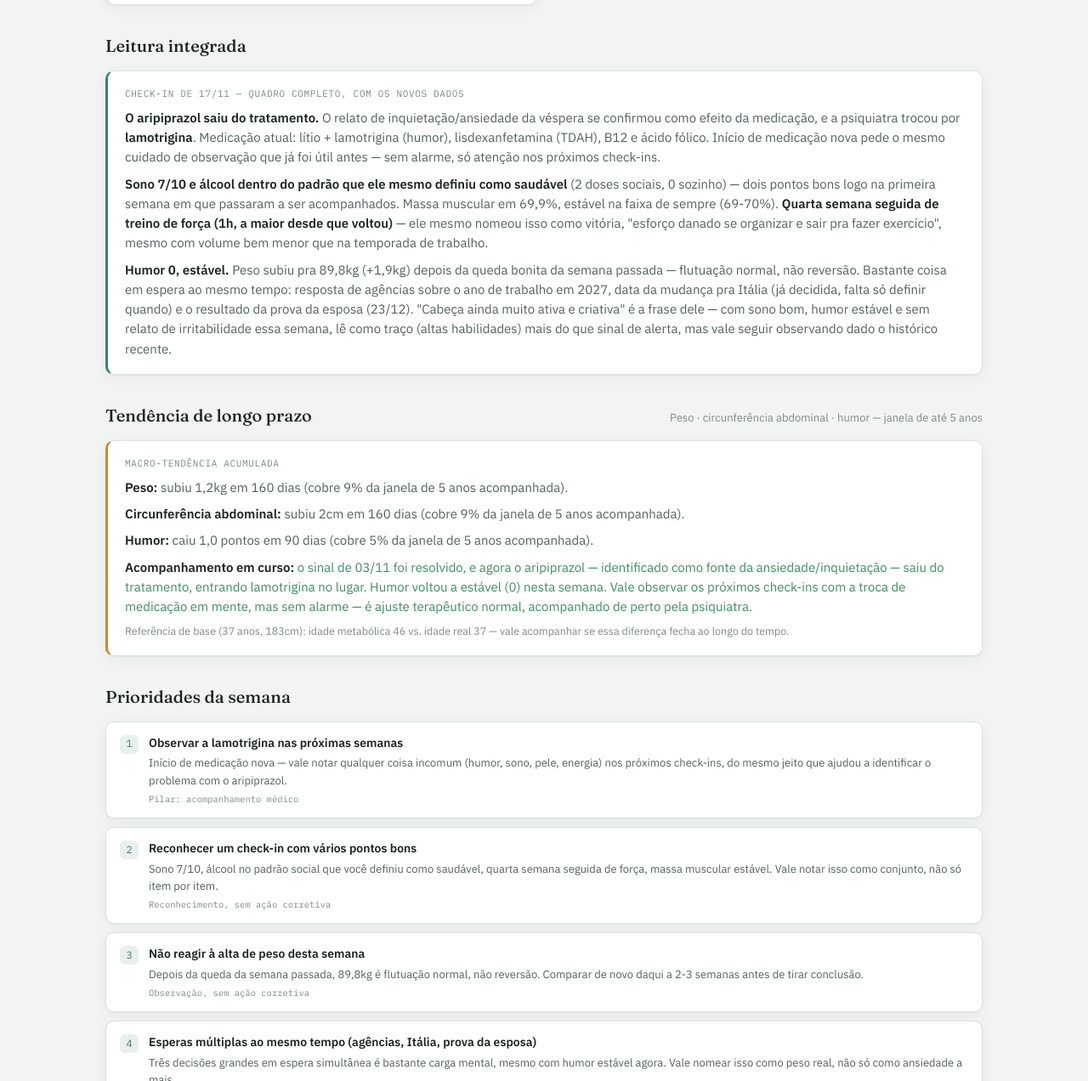
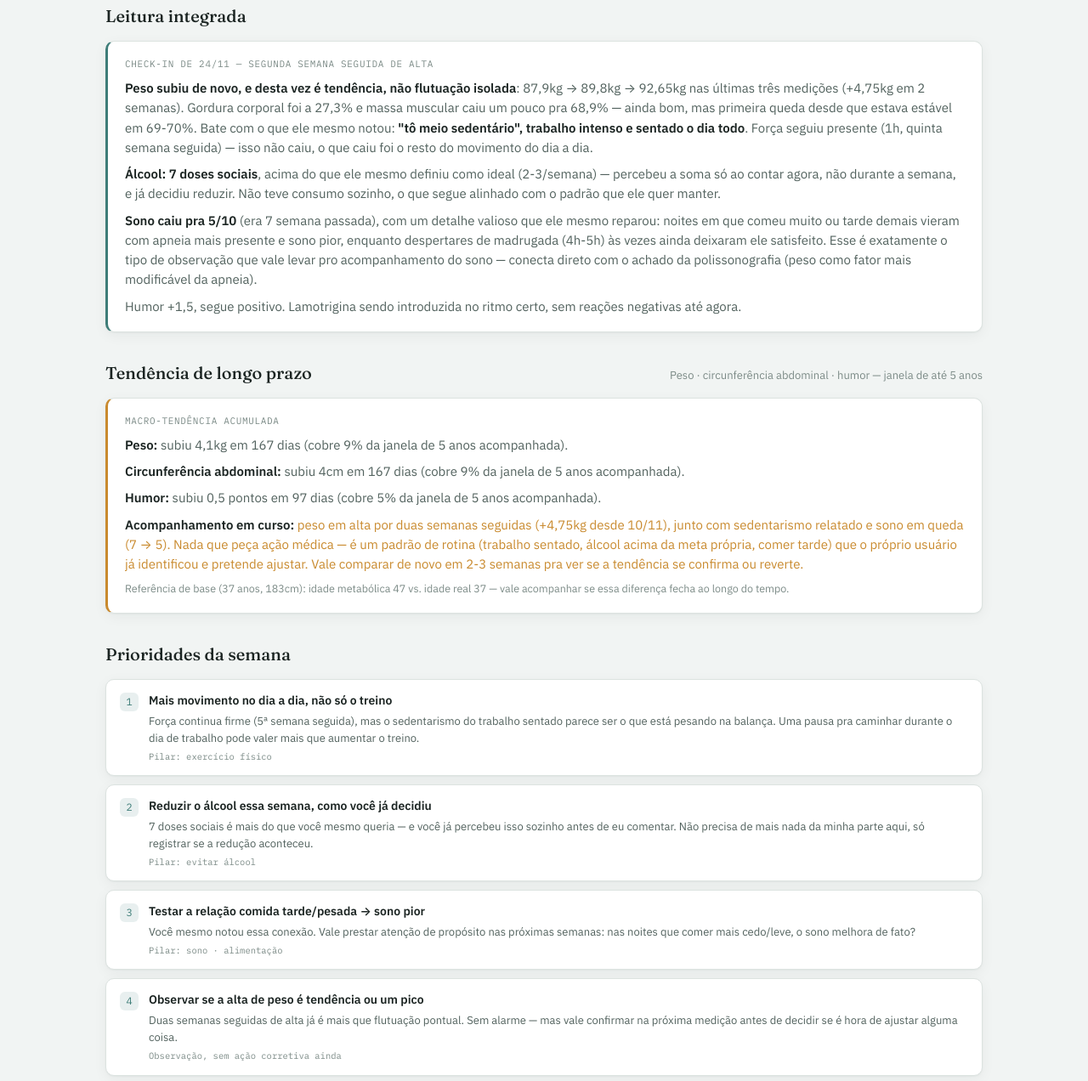
Before and after one commit to felipedpaiva-oss/Agenteautocuidadopublico, a plain HTML site: page dashboard/index.html in a window 1280 px wide. Shown: the part 1528-2800 px from the top of the page at 85% size. Drawn offline with Linux system fonts and the light colour scheme.

Commit message:
Registra check-in de 24/11 — segunda semana seguida de alta de peso
Circunferência 98cm, 3h cardio, 1h força (quinta semana seguida), 2
descontroles, 7 doses de álcool sociais (acima da meta própria do
usuário, 0 sozinho), sono 5/10 (queda de 7), humor +1,5.

Peso subiu +4,75kg em 2 semanas (87,9 → 89,8 → 92,65kg) — já é
tendência, não mais flutuação pontual. Usuário relatou sedentarismo
por trabalho intenso e sentado, e notou conexão entre comer tarde/
muito e apneia mais presente à noite. Lamotrigina sendo introduzida
sem reações negativas. Atualiza leitura integrada, tendência e
prioridades do dashboard.

Co-Authored-By: Claude Sonnet 5 <noreply@anthropic.com>
Claude-Session: https://claude.ai/code/session_01M48nYnG92ZZtHdfeqGGJXb

```diff
--- a/dashboard/index.html
+++ b/dashboard/index.html
@@ -514,7 +514,12 @@ const bio = [
     massa_muscular_esqueletica_pct: 38.1, massa_muscular_esqueletica_kg: 34.2,
     massa_muscular_pct: 69.9, massa_muscular_kg: 62.7, agua_pct: 52.1, agua_kg: 46.8,
     gordura_visceral: 15.5, ossos_kg: 3.57, metabolismo_kcal: 1872, proteina_pct: 17.8,
-    obesidade_pct: 24.6, idade_metabolica: 46, lbm_kg: 66.31, idade_real: 37, altura_cm: 183 }
+    obesidade_pct: 24.6, idade_metabolica: 46, lbm_kg: 66.31, idade_real: 37, altura_cm: 183 },
+  { date: '2026-11-24', peso_kg: 92.65, imc: 27.7, gordura_pct: 27.3, peso_gordura_kg: 25.3,
+    massa_muscular_esqueletica_pct: 37.4, massa_muscular_esqueletica_kg: 34.7,
+    massa_muscular_pct: 68.9, massa_muscular_kg: 63.9, agua_pct: 51.6, agua_kg: 47.8,
+    gordura_visceral: 16.5, ossos_kg: 3.48, metabolismo_kcal: 1910, proteina_pct: 17.3,
+    obesidade_pct: 28.5, idade_metabolica: 47, lbm_kg: 67.39, idade_real: 37, altura_cm: 183 }
 ];
 
 const checkins = [
@@ -579,7 +584,10 @@ const checkins = [
     observacoes: 'Falou com a psiquiatra: ela manteve o tratamento como estava. Entrou com a dose final do aripiprazol. Se sentindo "simplesmente bem", avançando nos projetos apesar da incerteza financeira. Orgulhoso de ter quebrado o ciclo de várias semanas ganhando peso. Episódios de grito/irritabilidade com as filhas diminuíram bastante; mais conversas com a esposa, que entende melhor e está ajudando mais.' },
   { date: '2026-11-17', circunferencia_abdominal_cm: 96, horas_cardio: 3.5, horas_forca: 1,
     episodios_descontrole_alimentar: 3, humor: 0, alcool_doses_sociais: 2, sono_qualidade: 7,
-    observacoes: 'Mudança de medicação: saiu o aripiprazol (identificado como fonte da inquietação/ansiedade relatada na véspera) e entrou a lamotrigina. Ansiedade financeira e profissional seguem presentes (aguardando resposta de agências sobre 2027), mas sendo administradas. Ansiedade de espera: mudança pra Itália já definida mas sem data, resultado da prova da esposa só em 23/12. Cabeça ainda muito ativa e criativa. Orgulhoso da constância no exercício físico mesmo bem abaixo do volume da temporada.' }
+    observacoes: 'Mudança de medicação: saiu o aripiprazol (identificado como fonte da inquietação/ansiedade relatada na véspera) e entrou a lamotrigina. Ansiedade financeira e profissional seguem presentes (aguardando resposta de agências sobre 2027), mas sendo administradas. Ansiedade de espera: mudança pra Itália já definida mas sem data, resultado da prova da esposa só em 23/12. Cabeça ainda muito ativa e criativa. Orgulhoso da constância no exercício físico mesmo bem abaixo do volume da temporada.' },
+  { date: '2026-11-24', circunferencia_abdominal_cm: 98, horas_cardio: 3, horas_forca: 1,
+    episodios_descontrole_alimentar: 2, humor: 1.5, alcool_doses_sociais: 7, alcool_doses_sozinho: 0, sono_qualidade: 5,
+    observacoes: '7 doses sociais em 4 ocasiões (uma com 3 doses só) — mais do que gostaria, só percebeu a soma ao contar agora; pretende diminuir essa semana. Lamotrigina sendo introduzida no ritmo aconselhado, sem reações negativas até agora. Sedentário por causa de trabalho intenso e sentado o dia todo; quer se dedicar mais aos esportes. Sono: vários episódios de acordar às 4h/5h e não voltar a dormir, mas acordou satisfeito nesses dias; em outras noites (comeu muito ou tarde demais) dormiu muito mal, com apneia aparentemente mais presente — padrão a observar.' }
 ];
 
 // ---------- Helpers ----------
@@ -899,22 +907,21 @@ document.getElementById('chart-sub').textContent = `${bio.length} registro(s) de
 // ---------- Leitura integrada (texto) ----------
 const readingCard = document.getElementById('reading-card');
 readingCard.innerHTML = `
-  <span class="card-label">Check-in de 17/11 — quadro completo, com os novos dados</span>
-  <p><strong>O aripiprazol saiu do tratamento.</strong> O relato de inquietação/ansiedade da véspera se confirmou
-  como efeito da medicação, e a psiquiatra trocou por <strong>lamotrigina</strong>. Medicação atual: lítio +
-  lamotrigina (humor), lisdexanfetamina (TDAH), B12 e ácido fólico. Início de medicação nova pede o mesmo cuidado de
-  observação que já foi útil antes — sem alarme, só atenção nos próximos check-ins.</p>
-  <p><strong>Sono 7/10 e álcool dentro do padrão que ele mesmo definiu como saudável</strong> (2 doses sociais, 0
-  sozinho) — dois pontos bons logo na primeira semana em que passaram a ser acompanhados. Massa muscular em 69,9%,
-  estável na faixa de sempre (69-70%). <strong>Quarta semana seguida de treino de força (1h, a maior desde que
-  voltou)</strong> — ele mesmo nomeou isso como vitória, "esforço danado se organizar e sair pra fazer exercício",
-  mesmo com volume bem menor que na temporada de trabalho.</p>
-  <p><strong>Humor 0, estável.</strong> Peso subiu pra 89,8kg (+1,9kg) depois da queda bonita da semana passada —
-  flutuação normal, não reversão. Bastante coisa em espera ao mesmo tempo: resposta de agências sobre o ano de
-  trabalho em 2027, data da mudança pra Itália (já decidida, falta só definir quando) e o resultado da prova da
-  esposa (23/12). "Cabeça ainda muito ativa e criativa" é a frase dele — com sono bom, humor estável e sem relato de
-  irritabilidade essa semana, lê como traço (altas habilidades) mais do que sinal de alerta, mas vale seguir
-  observando dado o histórico recente.</p>
+  <span class="card-label">Check-in de 24/11 — segunda semana seguida de alta</span>
+  <p><strong>Peso subiu de novo, e desta vez é tendência, não flutuação isolada</strong>: 87,9kg → 89,8kg → 92,65kg
+  nas últimas três medições (+4,75kg em 2 semanas). Gordura corporal foi a 27,3% e massa muscular caiu um pouco pra
+  68,9% — ainda bom, mas primeira queda desde que estava estável em 69-70%. Bate com o que ele mesmo notou:
+  <strong>"tô meio sedentário", trabalho intenso e sentado o dia todo</strong>. Força seguiu presente (1h, quinta
+  semana seguida) — isso não caiu, o que caiu foi o resto do movimento do dia a dia.</p>
+  <p><strong>Álcool: 7 doses sociais</strong>, acima do que ele mesmo definiu como ideal (2-3/semana) — percebeu a
+  soma só ao contar agora, não durante a semana, e já decidiu reduzir. Não teve consumo sozinho, o que segue
+  alinhado com o padrão que ele quer manter.</p>
+  <p><strong>Sono caiu pra 5/10</strong> (era 7 semana passada), com um detalhe valioso que ele mesmo reparou: noites
+  em que comeu muito ou tarde demais vieram com apneia mais presente e sono pior, enquanto despertares de madrugada
+  (4h-5h) às vezes ainda deixaram ele satisfeito. Esse é exatamente o tipo de observação que vale levar pro
+  acompanhamento do sono — conecta direto com o achado da polissonografia (peso como fator mais modificável da
+  apneia).</p>
+  <p>Humor +1,5, segue positivo. Lamotrigina sendo introduzida no ritmo certo, sem reações negativas até agora.</p>
 `;
 
 // ---------- Tendência de longo prazo ----------
@@ -941,10 +948,11 @@ trendCard.innerHTML = `
   <p>${trendText(bio.map(r => ({ date: r.date, value: r.peso_kg })), 'Peso', 'kg', 1)}</p>
   <p>${trendText(checkins.map(r => ({ date: r.date, value: r.circunferencia_abdominal_cm })), 'Circunferência abdominal', 'cm', 0)}</p>
   <p>${trendText(checkins.map(r => ({ date: r.date, value: r.humor })), 'Humor', ' pontos', 1)}</p>
-  <p style="color:var(--good)"><strong>Acompanhamento em curso:</strong> o sinal de 03/11 foi resolvido, e agora o
-  aripiprazol — identificado como fonte da ansiedade/inquietação — saiu do tratamento, entrando lamotrigina no lugar.
-  Humor voltou a estável (0) nesta semana. Vale observar os próximos check-ins com a troca de medicação em mente,
-  mas sem alarme — é ajuste terapêutico normal, acompanhado de perto pela psiquiatra.</p>
+  <p style="color:var(--warning)"><strong>Acompanhamento em curso:</strong> peso em alta por duas semanas seguidas
+  (+4,75kg desde 10/11), junto com sedentarismo relatado e sono em queda (7 → 5). Nada que peça ação médica — é
+  um padrão de rotina (trabalho sentado, álcool acima da meta própria, comer tarde) que o próprio usuário já
+  identificou e pretende ajustar. Vale comparar de novo em 2-3 semanas pra ver se a tendência se confirma ou
+  reverte.</p>
   <p style="font-size:12.5px;color:var(--ink-muted)">Referência de base (${b ? b.idade_real : '—'} anos, ${b ? b.altura_cm : '—'}cm):
   idade metabólica ${b ? b.idade_metabolica : '—'} vs. idade real ${b ? b.idade_real : '—'} — vale acompanhar se essa
   diferença fecha ao longo do tempo.</p>
@@ -953,24 +961,24 @@ trendCard.innerHTML = `
 // ---------- Prioridades da semana ----------
 const priorities = [
   {
-    title: 'Observar a lamotrigina nas próximas semanas',
-    desc: 'Início de medicação nova — vale notar qualquer coisa incomum (humor, sono, pele, energia) nos próximos check-ins, do mesmo jeito que ajudou a identificar o problema com o aripiprazol.',
-    tag: 'Pilar: acompanhamento médico'
+    title: 'Mais movimento no dia a dia, não só o treino',
+    desc: 'Força continua firme (5ª semana seguida), mas o sedentarismo do trabalho sentado parece ser o que está pesando na balança. Uma pausa pra caminhar durante o dia de trabalho pode valer mais que aumentar o treino.',
+    tag: 'Pilar: exercício físico'
   },
   {
-    title: 'Reconhecer um check-in com vários pontos bons',
-    desc: 'Sono 7/10, álcool no padrão social que você definiu como saudável, quarta semana seguida de força, massa muscular estável. Vale notar isso como conjunto, não só item por item.',
-    tag: 'Reconhecimento, sem ação corretiva'
+    title: 'Reduzir o álcool essa semana, como você já decidiu',
+    desc: '7 doses sociais é mais do que você mesmo queria — e você já percebeu isso sozinho antes de eu comentar. Não precisa de mais nada da minha parte aqui, só registrar se a redução aconteceu.',
+    tag: 'Pilar: evitar álcool'
   },
   {
-    title: 'Não reagir à alta de peso desta semana',
-    desc: 'Depois da queda da semana passada, 89,8kg é flutuação normal, não reversão. Comparar de novo daqui a 2-3 semanas antes de tirar conclusão.',
-    tag: 'Observação, sem ação corretiva'
+    title: 'Testar a relação comida tarde/pesada → sono pior',
+    desc: 'Você mesmo notou essa conexão. Vale prestar atenção de propósito nas próximas semanas: nas noites que comer mais cedo/leve, o sono melhora de fato?',
+    tag: 'Pilar: sono · alimentação'
   },
   {
-    title: 'Esperas múltiplas ao mesmo tempo (agências, Itália, prova da esposa)',
-    desc: 'Três decisões grandes em espera simultânea é bastante carga mental, mesmo com humor estável agora. Vale nomear isso como peso real, não só como ansiedade a mais.',
-    tag: 'Pilar: foco em metas pessoais'
+    title: 'Observar se a alta de peso é tendência ou um pico',
+    desc: 'Duas semanas seguidas de alta já é mais que flutuação pontual. Sem alarme — mas vale confirmar na próxima medição antes de decidir se é hora de ajustar alguma coisa.',
+    tag: 'Observação, sem ação corretiva ainda'
   }
 ];
 const priorityList = document.getElementById('priority-list');
--- a/data/checkins-semanais.csv
+++ b/data/checkins-semanais.csv
@@ -23,3 +23,4 @@ data,circunferencia_abdominal_cm,horas_cardio,horas_forca,episodios_descontrole_
 2026-11-03,96.8,6,0.5,2,,2,,1,"Saiu da depressão, mas revisou o humor de 0 pra 1 na conversa e ele mesmo notou sinais de possível hipomania: confiança excessiva em algumas coisas. Grande decisão de vida tomada na semana: ele e a esposa decidiram se mudar para a Itália, com empréstimo dos pais pra ajudar, o que aliviou a pressão financeira. Ao mesmo tempo, relata reatividade/irritabilidade bem maior — grita com as filhas por gatilhos pequenos (ex: uma delas prestes a derrubar uma caixa), elas choram, e ele repara depois explicando que 'papai tem um dodói' que está tratando. Segundo a esposa, 5 a 10 episódios desses só ontem. Dose de aripiprazol aumentada de 1/4 para 1/2 comprimido na noite anterior a este relato — correlação temporal a observar. Orientado a contatar a psiquiatra proativamente, sem esperar a próxima consulta agendada, por causa da mudança recente de dose combinada com sinais de possível hipomania e irritabilidade recorrente com as filhas."
 2026-11-10,96,3.5,0.75,1,2,,,1,"Conseguiu falar com a psiquiatra: ela manteve o tratamento como estava. Entrou com a dose final do aripiprazol esta semana. Se sentindo 'simplesmente bem', avançando nos projetos apesar da incerteza financeira. Orgulhoso de ter quebrado o ciclo de várias semanas ganhando peso (bioimpedância confirma: -2.3kg, visceral caiu pra 14.5). Episódios de grito/irritabilidade com as filhas diminuíram bastante; mais conversas com a esposa, que está entendendo melhor a situação e ajudando mais."
 2026-11-17,96,3.5,1,3,2,,7,0,"Mudança de medicação: saiu o aripiprazol (identificado como fonte da inquietação/ansiedade relatada) e entrou a lamotrigina. Ansiedade financeira segue presente mas sendo administrada, avançando no que dá pra avançar. Incerteza profissional — aguardando resposta de várias agências sobre como será 2027. Ansiedade de espera: mudança pra Itália já definida mas ainda sem data, e resultado da prova da esposa só em 23/12. Cabeça ainda muito ativa e criativa. Orgulhoso da constância no exercício físico mesmo bem abaixo do volume da temporada — comemorando essa vitória pequena."
+2026-11-24,98,3,1,2,7,0,5,1.5,"7 doses sociais em 4 ocasiões (uma com 3 doses só) — mais do que gostaria, só percebeu a soma ao contar agora; pretende diminuir essa semana. Lamotrigina sendo introduzida no ritmo aconselhado, sem reações negativas até agora. Sedentário por causa de trabalho intenso e sentado o dia todo; quer se dedicar mais aos esportes. Sono: vários episódios de acordar às 4h/5h e não voltar a dormir, mas acordou satisfeito nesses dias; em outras noites (comeu muito ou tarde demais) dormiu muito mal, com apneia aparentemente mais presente — padrão a observar."
```
